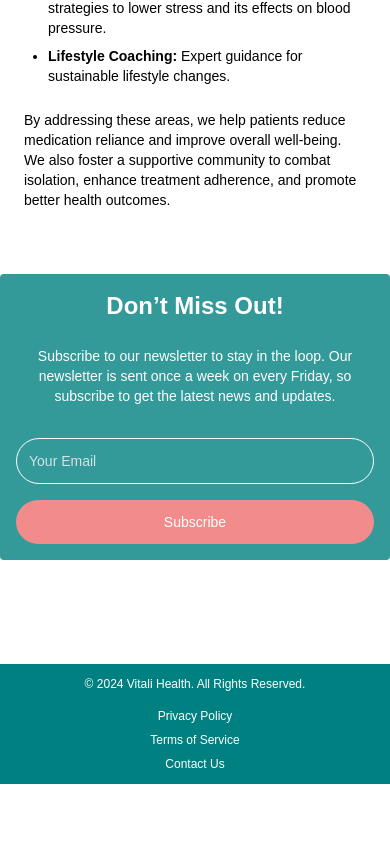
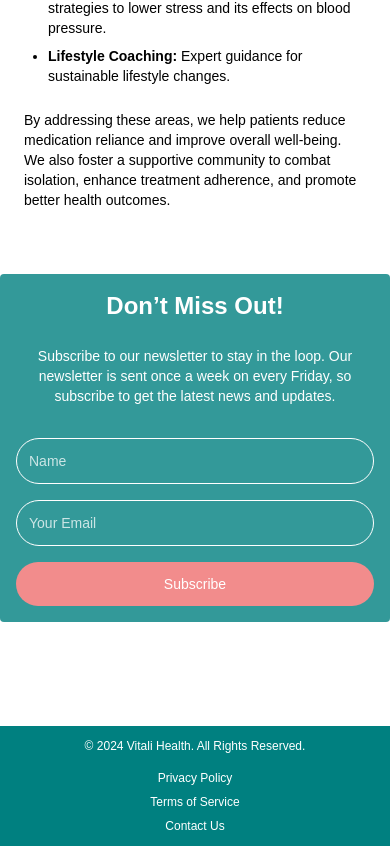
Before and after one commit to Griffin-Ndede/vitali-health, a React (Vite) app: page / in a window 390 px wide. Shown: the part 1903-2749 px from the top of the page. Before the commit the page ends 2687 px from the top, so only its background shows below. Built offline with nearby package versions, Linux system fonts and the light colour scheme.

Commit message:
changes the email js destination

```diff
--- a/src/components/Footer.jsx
+++ b/src/components/Footer.jsx
@@ -5,6 +5,7 @@ function Footer() {
 
   const [formData, setFormData] = useState({
     email: '',
+    name: '',
   })
 
   const form = useRef()
@@ -20,7 +21,7 @@ function Footer() {
     e.preventDefault();
 
     emailjs
-      .sendForm('contact_service', 'template_ct8m29m', form.current, 'TPo-ZkYbZekbnKYbe')
+      .sendForm('Newsletter_subscription', 'template_eiikc1b', form.current, 'UJSCICIDjktvtT98k')
       .then(
         () => {
           console.log('SUCCESS!');
@@ -55,6 +56,15 @@ function Footer() {
             {/* Subscription Form */}
             <form onSubmit={handleSubmit} ref={form}
             className="flex flex-col sm:flex-row items-center mt-8 w-full lg:w-6/12 gap-4">
+               <input
+                  type="text"
+                  name="name"
+                  value={formData.name}
+                  onChange={handleInputChange}
+                  placeholder="Name"
+                  required
+                  className="border border-white text-white placeholder:opacity-75 text-sm bg-transparent placeholder-white  p-3 sm:p-3 w-full sm:flex-1 rounded-3xl focus:outline-none focus:ring-2 focus:ring-white"
+                />
                 <input
                   type="email"
                   name="email"
```
